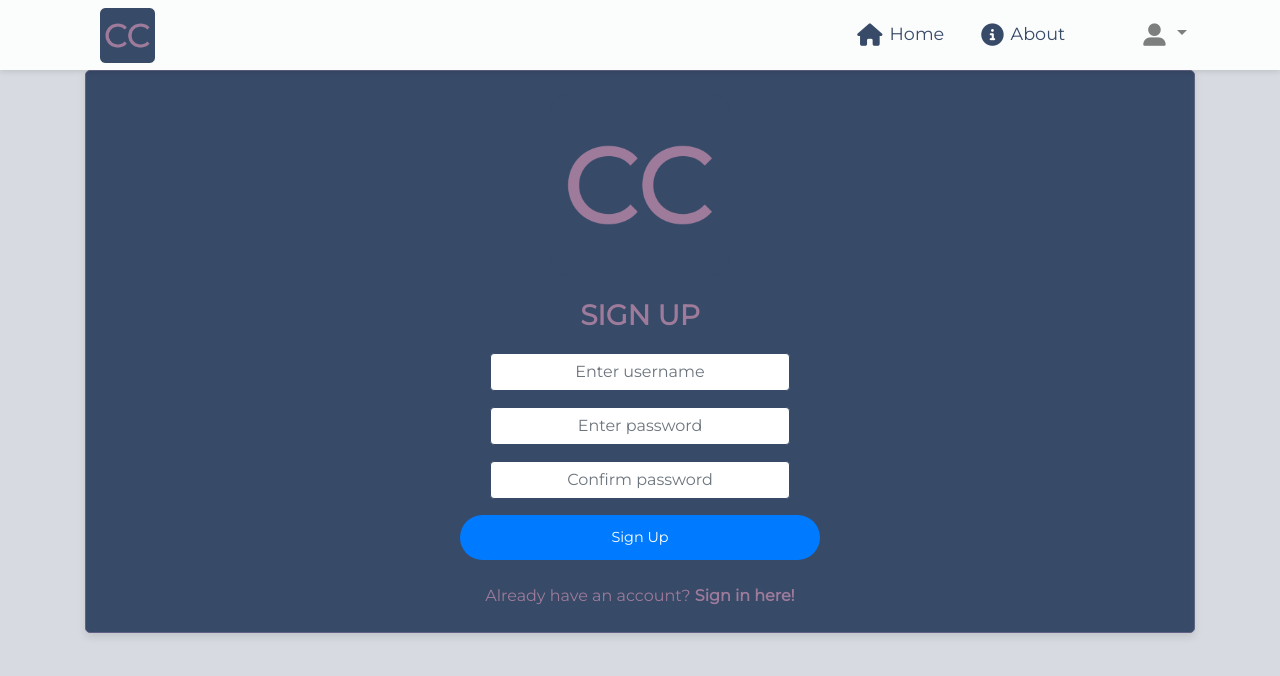
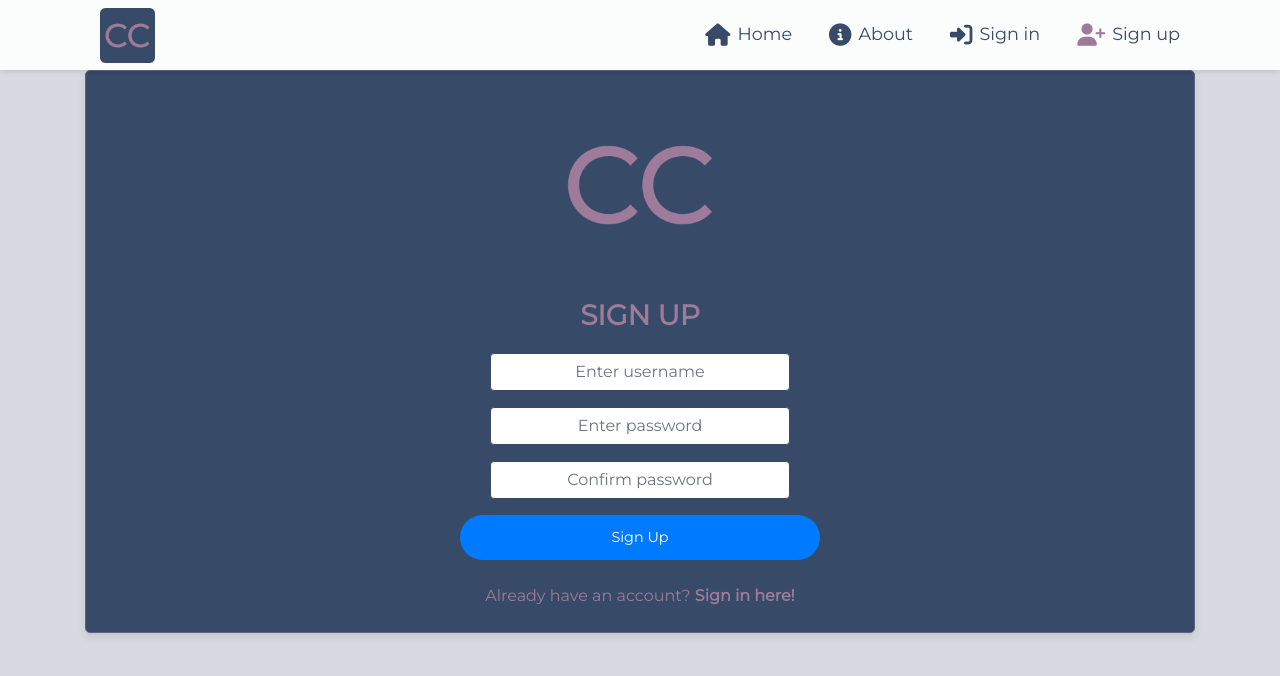
Before and after one commit to NickCMoore/cheshire-captures, a React (Create React App) app: page /signup in a window 1280 px wide. Shown: the top 676 px of the page. Built offline with nearby package versions, Linux system fonts and the light colour scheme.

Commit message:
Verify Token Sign In Refresh Process

```diff
--- a/src/components/NavBar.js
+++ b/src/components/NavBar.js
@@ -2,7 +2,6 @@
 import Container from 'react-bootstrap/Container';
 import Navbar from 'react-bootstrap/Navbar';
 import Nav from 'react-bootstrap/Nav';
-import NavDropdown from 'react-bootstrap/NavDropdown';
 // Component imports
 import logo from '../assets/cc-logo.png';
 // CSS imports
@@ -11,14 +10,13 @@ import { useCurrentUser, useSetCurrentUser } from '../contexts/CurrentUserContex
 import { removeTokenTimestamp } from '../utils/Utils';
 // React imports
 import { NavLink } from 'react-router-dom';
-import { Link } from "react-router-dom";
 import { useState } from 'react';
 // Axios imports
 import axios from 'axios';
 
 const NavBar = () => {
-
   const currentUser = useCurrentUser();
+  console.log(currentUser);
   const setCurrentUser = useSetCurrentUser();
 
   const [toggleNavBar, setToggleNavBar] = useState(false);
@@ -34,99 +32,70 @@ const NavBar = () => {
     }
   };
 
-  const addEventIcon = (
-    <NavLink
-      exact
-      className={styles.NavLink}
-      activeClassName={styles.Active}
-      to="/events/create"
-    >
-      <i className="fas fa-plus"></i>Add Event
-    </NavLink>
-  );
-
   const loggedInIcons = (
     <>
       <NavLink
         exact
         className={styles.NavLink}
         activeClassName={styles.Active}
-        to="/feed"
+        to="/"
         onClick={() => {
           setToggleNavBar(!toggleNavBar);
         }}
       >
-        <i className="fas fa-stream"></i>Feed
+        <i className="fas fa-home"></i>Home
       </NavLink>
-
-      <NavDropdown
-        id={styles.dropdownMenu}
-        title={<span className={`${styles.dropdownText} d-sm-inline-column`}>
-          <i className="fas fa-heart"></i>My Events</span>}
-      >
-        <NavDropdown.Item
-          id={styles.dropdownItem}
-          as={Link}
-          className={styles.NavLink}
-          to="/myevents/going"
-          onClick={() => {
-            setToggleNavBar(!toggleNavBar);
-          }}
-        >
-          <i className="far fa-calendar-check"></i>Going
-        </NavDropdown.Item>
-        <NavDropdown.Item
-          id={styles.dropdownItem}
-          className={styles.NavLink}
-          as={Link}
-          to="/myevents/interested"
-          onClick={() => {
-            setToggleNavBar(!toggleNavBar);
-          }}
-        >
-          <i className="fa-regular fa-eye"></i>Interested
-        </NavDropdown.Item>
-      </NavDropdown>
 
       <NavLink
         exact
         className={styles.NavLink}
         activeClassName={styles.Active}
-        to="/reviews"
+        to="/gallery"
         onClick={() => {
           setToggleNavBar(!toggleNavBar);
         }}
       >
-        <i className="fas fa-star"></i>Reviews
+        <i className="fas fa-images"></i>Gallery
+      </NavLink>
+
+      <NavLink
+        exact
+        className={styles.NavLink}
+        activeClassName={styles.Active}
+        to={`/profile/${currentUser?.profile_id}`}
+        onClick={() => {
+          setToggleNavBar(!toggleNavBar);
+        }}
+      >
+        <i className="fas fa-user"></i>Profile
+      </NavLink>
+
+      <NavLink
+        exact
+        className={styles.NavLink}
+        activeClassName={styles.Active}
+        to="/"
+        onClick={handleSignOut}
+      >
+        <i className="fas fa-sign-out-alt"></i>Sign out
       </NavLink>
     </>
   );
 
-  const loggedInDropdownIcons = (
+  const loggedOutIcons = (
     <>
-      <NavDropdown.Item
-        id={styles.dropdownItem}
-        as={Link}
-        to={`/profiles/${currentUser?.profile_id}`}
+      <NavLink
+        exact
+        className={styles.NavLink}
+        activeClassName={styles.Active}
+        to="/"
         onClick={() => {
           setToggleNavBar(!toggleNavBar);
         }}
       >
-        <i className="fas fa-user-circle"></i>Profile
-      </NavDropdown.Item>
-      <NavDropdown.Item
-        id={styles.dropdownItem}
-        as={Link}
-        to="/"
-        onClick={handleSignOut}
-      >
-        <i className="fas fa-sign-out-alt"></i>Sign out
-      </NavDropdown.Item>
-    </>
-  )
+        <i className="fas fa-home"></i>Home
+      </NavLink>
 
-  const loggedOutIcons = (
-    <>
       <NavLink
         exact
         className={styles.NavLink}
@@ -138,31 +107,30 @@ const NavBar = () => {
       >
         <i className="fas fa-info-circle"></i>About
       </NavLink>
-    </>
-  );
 
-  const loggedOutDropdownIcons = (
-    <>
-      <NavDropdown.Item
-        id={styles.dropdownItem}
-        as={Link}
+      <NavLink
+        exact
+        className={styles.NavLink}
+        activeClassName={styles.Active}
         to="/signin"
         onClick={() => {
           setToggleNavBar(!toggleNavBar);
         }}
       >
         <i className="fas fa-sign-in-alt"></i>Sign in
-      </NavDropdown.Item>
-      <NavDropdown.Item
-        id={styles.dropdownItem}
-        as={Link}
+      </NavLink>
+
+      <NavLink
+        exact
+        className={styles.NavLink}
+        activeClassName={styles.Active}
         to="/signup"
         onClick={() => {
           setToggleNavBar(!toggleNavBar);
         }}
       >
         <i className="fas fa-user-plus"></i>Sign up
-      </NavDropdown.Item>
+      </NavLink>
     </>
   );
 
@@ -180,7 +148,6 @@ const NavBar = () => {
               <img src={logo} alt="logo" height="55"/>
           </Navbar.Brand>
         </NavLink>
-        {currentUser && addEventIcon}
         <Navbar.Toggle
           onClick={() => {
             setToggleNavBar(!toggleNavBar);
@@ -189,33 +156,12 @@ const NavBar = () => {
         />
         <Navbar.Collapse id="basic-navbar-nav">
           <Nav className="ml-auto text-right">
-            <NavLink
-              exact
-              className={styles.NavLink}
-              activeClassName={styles.Active}
-              to="/"
-              onClick={() => {
-                setToggleNavBar(!toggleNavBar);
-              }}
-            >
-              <i className="fas fa-home"></i>Home
-            </NavLink>
             {currentUser ? loggedInIcons : loggedOutIcons}
-            <NavDropdown
-              title={
-                <span>
-                    <i className="fas fa-user-alt ml-5"></i>
-                </span>
-              }
-              id="basic-nav-dropdown"
-            >
-              {currentUser ? loggedInDropdownIcons : loggedOutDropdownIcons}
-            </NavDropdown>
           </Nav>
         </Navbar.Collapse>
       </Container>
     </Navbar>
   );
-}
+};
 
 export default NavBar;
--- a/src/contexts/CurrentUserContext.js
+++ b/src/contexts/CurrentUserContext.js
@@ -35,9 +35,13 @@ export const CurrentUserProvider = ({ children }) => {
     }, []);
 
     useMemo(() => {
-        // Request Interceptor for automatic token refreshing
         axiosReq.interceptors.request.use(
             async (config) => {
+                const accessToken = localStorage.getItem('access_token');
+                if (accessToken) {
+                    config.headers.Authorization = `Bearer ${accessToken}`;
+                }
+
                 const refreshToken = localStorage.getItem('refresh_token');
                 if (shouldRefreshToken() && refreshToken) {
                     try {
@@ -47,10 +51,9 @@ export const CurrentUserProvider = ({ children }) => {
                         localStorage.setItem('access_token', data.access);
                         config.headers.Authorization = `Bearer ${data.access}`;
                     } catch (err) {
-                        setCurrentUser(null); // Clear current user
+                        setCurrentUser(null);
                         removeTokenTimestamp();
                         history.push("/signin");
-                        return config;  // Proceed with the request without refreshing
                     }
                 }
                 return config;
@@ -58,37 +61,29 @@ export const CurrentUserProvider = ({ children }) => {
             (err) => Promise.reject(err)
         );
 
-        // Response Interceptor to handle 401 errors and refresh tokens
         axiosRes.interceptors.response.use(
-            (response) => response,  // Pass through successful responses
+            (response) => response,
             async (err) => {
                 const originalRequest = err.config;
                 if (err.response?.status === 401 && !originalRequest._retry) {
                     originalRequest._retry = true;
-
                     try {
                         const refreshToken = localStorage.getItem('refresh_token');
                         if (refreshToken) {
                             const { data } = await axios.post("/dj-rest-auth/token/refresh/", {
                                 refresh: refreshToken,
                             });
-
-                            // Store the new access token
                             localStorage.setItem('access_token', data.access);
-
-                            // Update the original request with the new access token
                             originalRequest.headers.Authorization = `Bearer ${data.access}`;
-
-                            // Retry the original request with the new token
                             return axios(originalRequest);
                         }
                     } catch (tokenRefreshError) {
-                        setCurrentUser(null); // Clear current user on token refresh failure
+                        setCurrentUser(null);
                         removeTokenTimestamp();
                         history.push("/signin");
                     }
                 }
-                return Promise.reject(err);  // For other errors, reject the request
+                return Promise.reject(err);
             }
         );
     }, [history]);
--- a/src/pages/auth/SignInForm.js
+++ b/src/pages/auth/SignInForm.js
@@ -3,6 +3,9 @@ import { Link, useHistory } from 'react-router-dom';
 import Form from 'react-bootstrap/Form';
 import Alert from 'react-bootstrap/Alert';
 import Button from 'react-bootstrap/Button';
+import Col from 'react-bootstrap/Col';
+import Row from 'react-bootstrap/Row';
+import Image from 'react-bootstrap/Image';
 import Container from 'react-bootstrap/Container';
 import styles from '../../styles/SignInUpForm.module.css';
 import logo from '../../assets/cc-logo.png';
@@ -42,9 +45,11 @@ function SignInForm() {
   };
 
   return (
-    <Container fluid className={styles.Background}>
-      <div className={styles.FormContainer}>
-        <img src={logo} alt="Logo" className="mb-5" />
+    <Container className={styles.Background}>
+      <Row className={styles.Row}>
+        <Col className="my-auto p-0 p-md-2" md={6}>
+          <Container className={`${styles.FormContainer}`}>
+            <Image src={logo} className="mb-5" />
             <h1 className={styles.Header}>Sign In</h1>
             <Form onSubmit={handleSubmit}>
               <Form.Group controlId="username">
@@ -95,7 +100,16 @@ function SignInForm() {
                 Don't have an account? <span>Sign up now!</span>
               </Link>
             </Container>
-      </div>
+          </Container>
+        </Col>
+        <Col md={6} className="d-none d-md-block">
+          <Image
+            className={styles.SideImage}
+            src="https://res.cloudinary.com/dwgtce0rh/image/upload/v1727870434/24633_a5n9zu.jpg"
+            fluid
+          />
+        </Col>
+      </Row>
     </Container>
   );
 }
```
Lines whose indentation alone changed are shown as unchanged.
